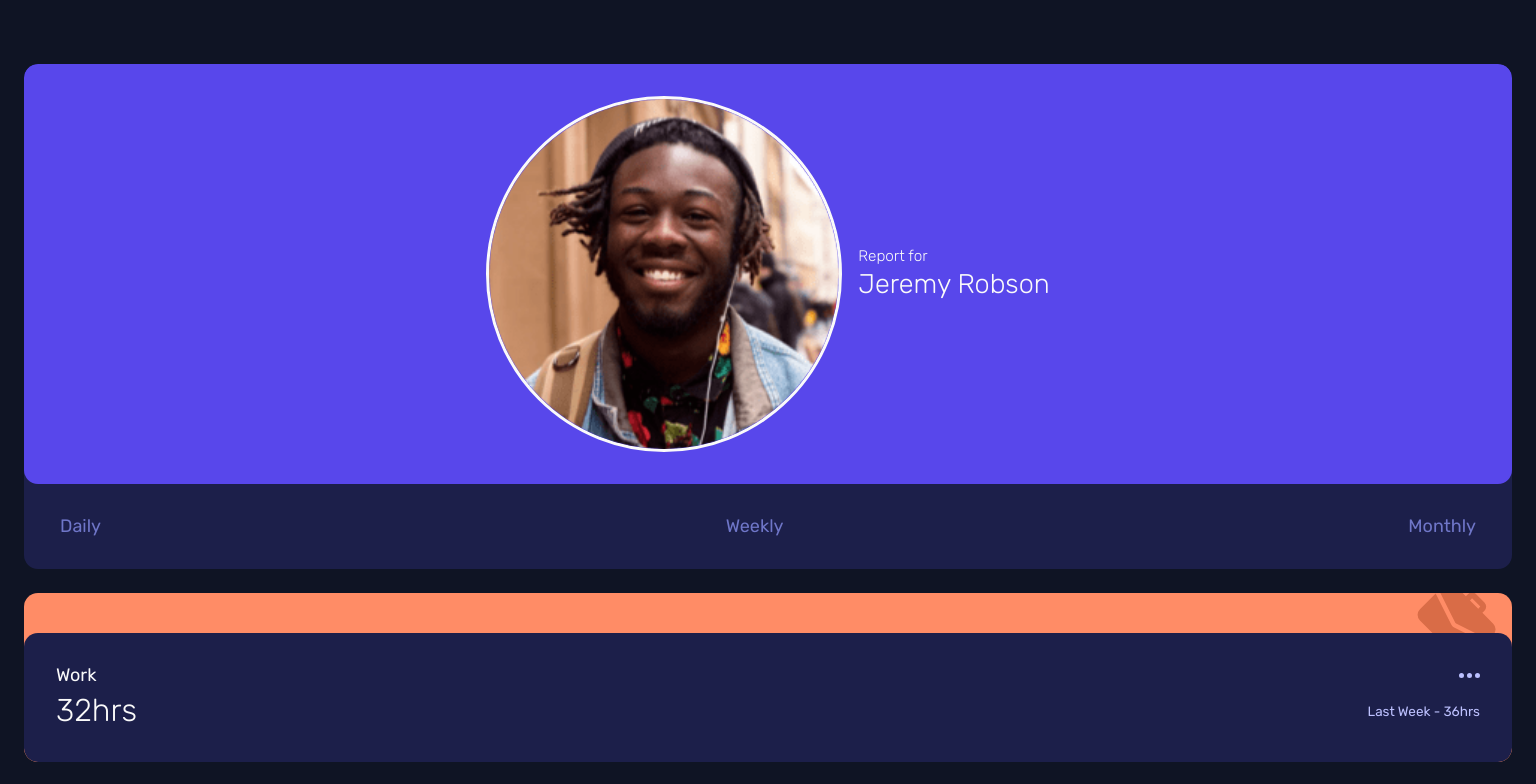
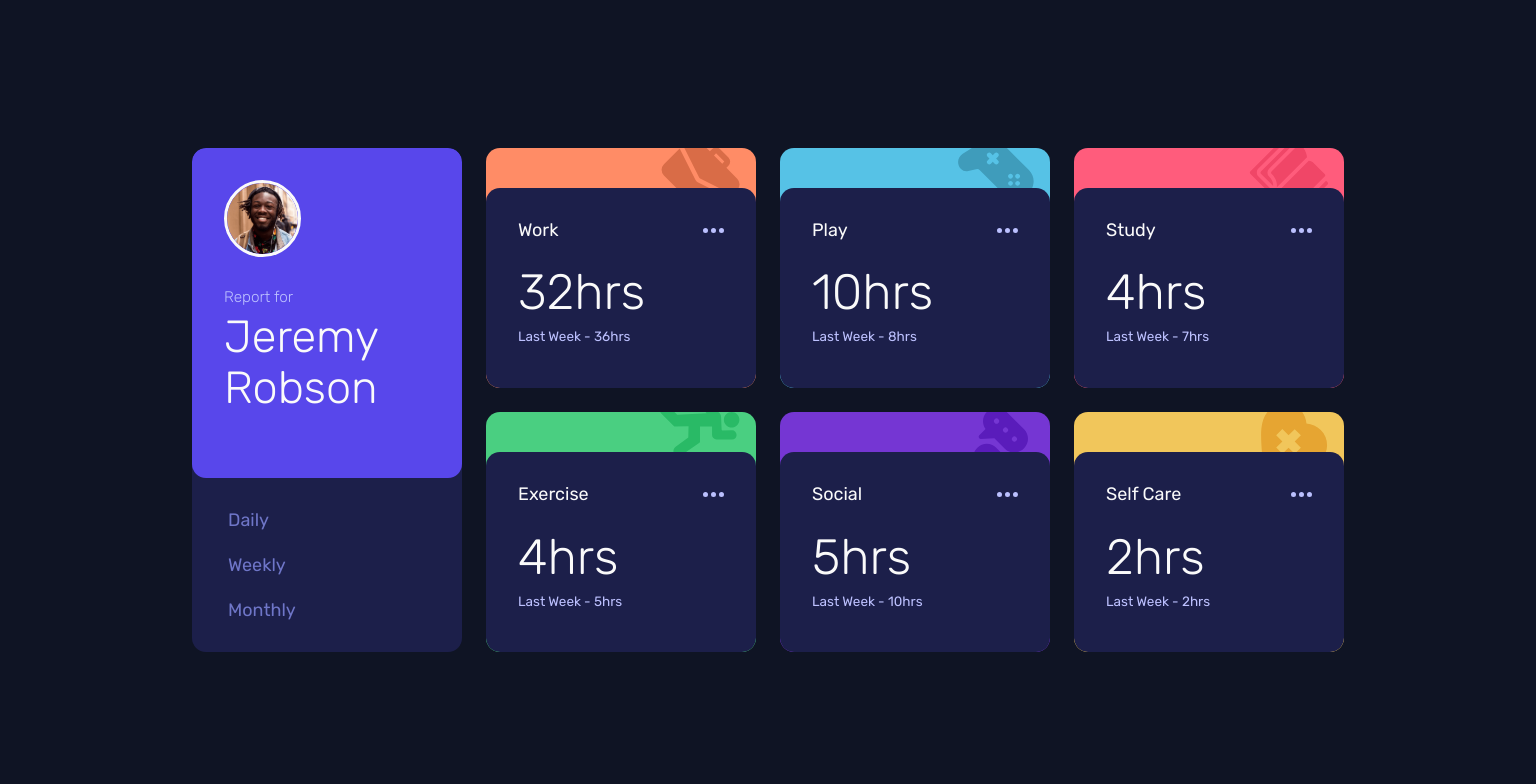
Before and after one commit to sebas-tcotd/tracking-dashboard, a React (Vite) app: page / in a window 1536 px wide. Shown: the top 784 px of the page. Built offline with nearby package versions, Linux system fonts and the light colour scheme.

Commit message:
feat: add desktop styles

```diff
--- a/index.html
+++ b/index.html
@@ -7,7 +7,7 @@
     <title>Frontend Mentor | Time tracking dashboard</title>
   </head>
   <body>
-    <div id="root"></div>
+    <div id="root" class="u-flex-centered u-height-max"></div>
     <script type="module" src="/src/main.jsx"></script>
   </body>
 </html>
--- a/src/index.css
+++ b/src/index.css
@@ -2,3 +2,4 @@
 @import url("./styles/elements.css");
 @import url("./styles/objects.css");
 @import url("./styles/components.css");
+@import url("./styles/utils.css");
--- a/src/styles/components/c-card.css
+++ b/src/styles/components/c-card.css
@@ -14,6 +14,7 @@
   }
 
   .c-card__body {
+    --margin-separation: 2.5rem;
     background-color: var(--dark-blue);
     border-radius: 14px;
     display: flex;
@@ -21,7 +22,13 @@
     gap: 0.5rem;
     padding: 2rem;
     position: relative;
-    margin-top: 2.5rem;
+    margin-top: var(--margin-separation);
+    height: calc(100% - var(--margin-separation));
+  }
+  @media screen and (min-width: 1024px) {
+    .c-card__body {
+      gap: 1.5rem;
+    }
   }
 
   .c-card__heading {
@@ -48,16 +55,34 @@
     justify-content: space-between;
     align-items: center;
   }
+  @media screen and (min-width: 768px) {
+    .c-card__data {
+      flex-direction: column;
+      gap: 0.5rem;
+      align-items: flex-start;
+    }
+  }
+
 
   .c-card__data-current {
     font-weight: 300;
     font-size: calc(var(--fs) * 1.75px);
+  }
+  @media screen and (min-width: 1440px) {
+    .c-card__data-current {
+      font-size: calc(var(--fs) * 2.75px);
+    }
   }
 
   .c-card__data-previous {
     text-align: right;
     font-size: calc(var(--fs) * 0.75px);
     color: var(--pale-blue);
+  }
+  @media screen and (min-width: 768px) {
+    .c-card__data-previous {
+      text-align: start;
+    }
   }
 
   .c-card--Work {
--- a/src/styles/components/c-welcome-card.css
+++ b/src/styles/components/c-welcome-card.css
@@ -5,6 +5,14 @@
     background-color: var(--dark-blue);
     border-radius: 14px;
     overflow: hidden;
+  }
+
+  @media screen and (min-width: 768px) {
+    .c-welcome-card {
+      grid-row-start: 1;
+      grid-row-end: 3;
+      grid-column-end: 2;
+    }
   }
 
   .c-welcome-card__header {
@@ -16,12 +24,47 @@
     border-radius: 14px;
     background-color: var(--blue);
   }
+  @media screen and (min-width: 768px) {
+    .c-welcome-card__header {
+      flex-direction: column;
+      align-items: flex-start;
+    }
+  }
+  @media screen and (min-width: 1440px) {
+    .c-welcome-card__header {
+      gap: 2rem;
+    }
+  }
+  @media screen and (min-width: 1440px) {
+    .c-welcome-card__header {
+      padding-bottom: 4rem;
+    }
+  }
 
   .c-welcome-card__photo {
-    height: 25%;
-    width: 25%;
+    --dimensions: 25%;
+    height: var(--dimensions);
+    width: var(--dimensions);
     border: 3px solid var(--white);
     border-radius: 100%;
+  }
+  @media screen and (min-width: 768px) {
+    .c-welcome-card__photo {
+      height: calc(var(--dimensions) * 2);
+      width: calc(var(--dimensions) * 2);
+    }
+  }
+  @media screen and (min-width: 1024) {
+    .c-welcome-card__photo {
+      height: calc(var(--dimensions) * 1.75);
+      width: calc(var(--dimensions) * 1.75);
+    }
+  }
+  @media screen and (min-width: 1440px) {
+    .c-welcome-card__photo {
+      height: calc(var(--dimensions) * 1.5);
+      width: calc(var(--dimensions) * 1.5);
+    }
   }
 
   .c-welcome-card__info {
@@ -37,10 +80,16 @@
 
   .c-welcome-card__report {
     font-size: calc(var(--fs) * 0.85px);
+    color: var(--pale-blue);
   }
 
   .c-welcome-card__user-name {
     font-size: calc(var(--fs) * 1.5px);
+  }
+  @media screen and (min-width: 1440px) {
+    .c-welcome-card__user-name {
+      font-size: calc(var(--fs) * 2.5px);
+    }
   }
 
   .c-welcome-card__navigation-items {
@@ -48,7 +97,23 @@
     padding: 2rem 2.25rem;
     list-style: none;
     display: flex;
+    flex-direction: column;
+    gap: 1rem;
+    text-align: center;
     justify-content: space-between;
+  }
+  @media screen and (min-width: 320px) {
+    .c-welcome-card__navigation-items {
+      flex-direction: row;
+      gap: unset;
+    }
+  }
+  @media screen and (min-width: 768px) {
+    .c-welcome-card__navigation-items {
+      flex-direction: column;
+      gap: 1.5rem;
+      text-align: start;
+    }
   }
 
   .c-welcome-card__navigation-item {
--- a/src/styles/generic.css
+++ b/src/styles/generic.css
@@ -1,10 +1,8 @@
 @import url("https://necolas.github.io/normalize.css/8.0.1/normalize.css")
 layer(generics);
 
-@layer generics {
-  *,
-  *::before,
-  *::after {
-    box-sizing: border-box;
-  }
+*,
+*::before,
+*::after {
+  box-sizing: border-box;
 }
--- a/src/styles/objects.css
+++ b/src/styles/objects.css
@@ -2,10 +2,41 @@
   .o-container {
     width: calc(100% - 3rem);
     margin: 4rem auto;
+  }
+  @media screen and (min-width: 768px) {
+    .o-container {
+      margin: 0 auto;
+    }
+  }
+  @media screen and (min-width: 1024px) {
+    .o-container {
+      width: calc(100% - 12rem);
+    }
+  }
+  @media screen and (min-width: 1440px) {
+    .o-container {
+      width: calc(100% - 24rem);
+    }
+  }
+  @media screen and (min-width: 2560px) {
+    .o-container {
+      width: calc(100% - 72rem);
+    }
   }
 
   .o-dashboard {
     display: grid;
     gap: 1.5rem;
   }
+  @media screen and (min-width: 768px) {
+    .o-dashboard {
+      grid-template-columns: repeat(4, 1fr);
+      grid-template-rows: repeat(2, 1fr);
+    }
+  }
+  @media screen and (min-width: 1440px) {
+    .o-dashboard {
+      height: calc(100% / 2);
+    }
+  }
 }
--- /dev/null
+++ b/src/styles/utils.css
@@ -0,0 +1,10 @@
+@layer utils {
+  .u-height-max {
+    min-height: 100vh !important;
+  }
+
+  .u-flex-centered {
+    display: flex !important;
+    align-items: center !important;
+  }
+}
```
